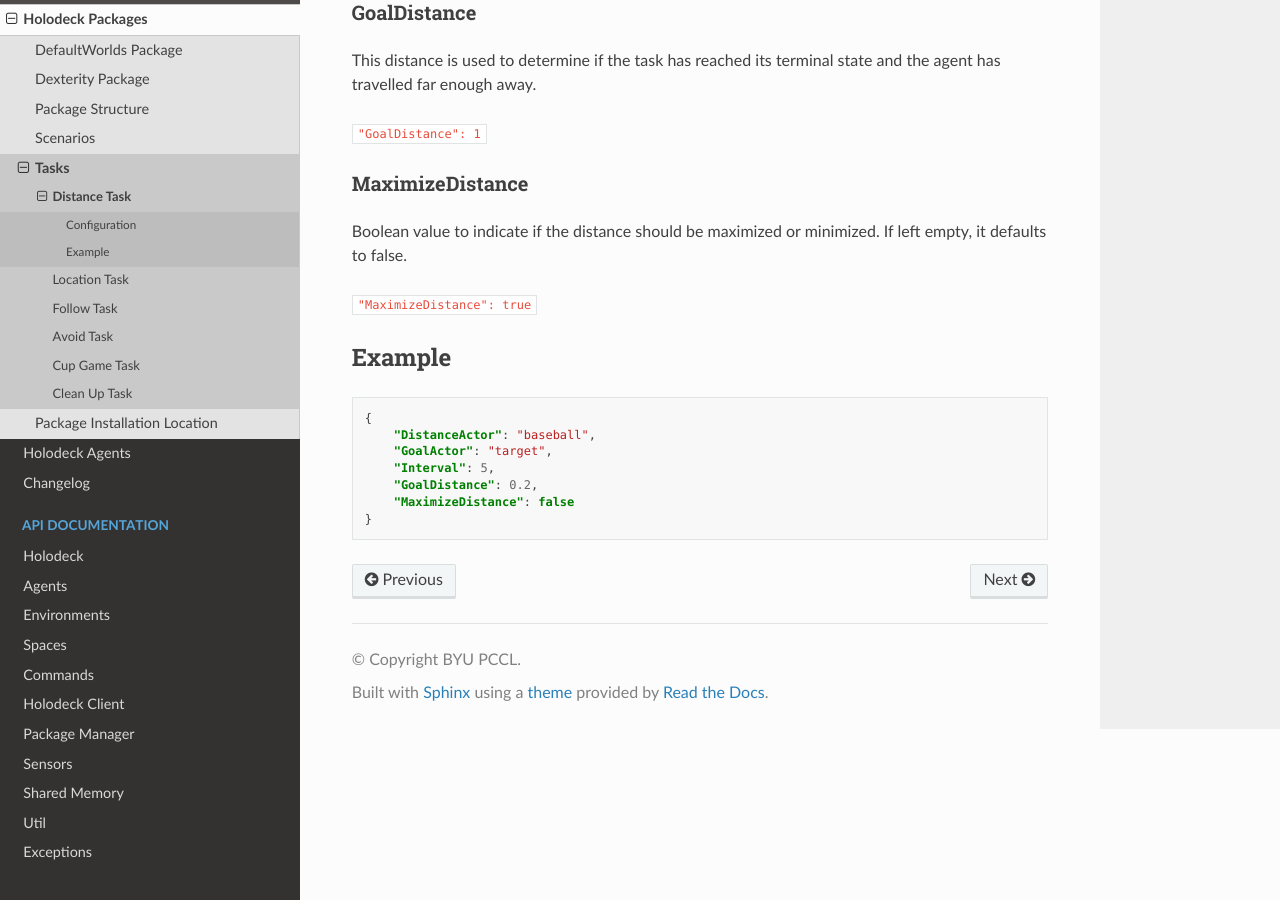
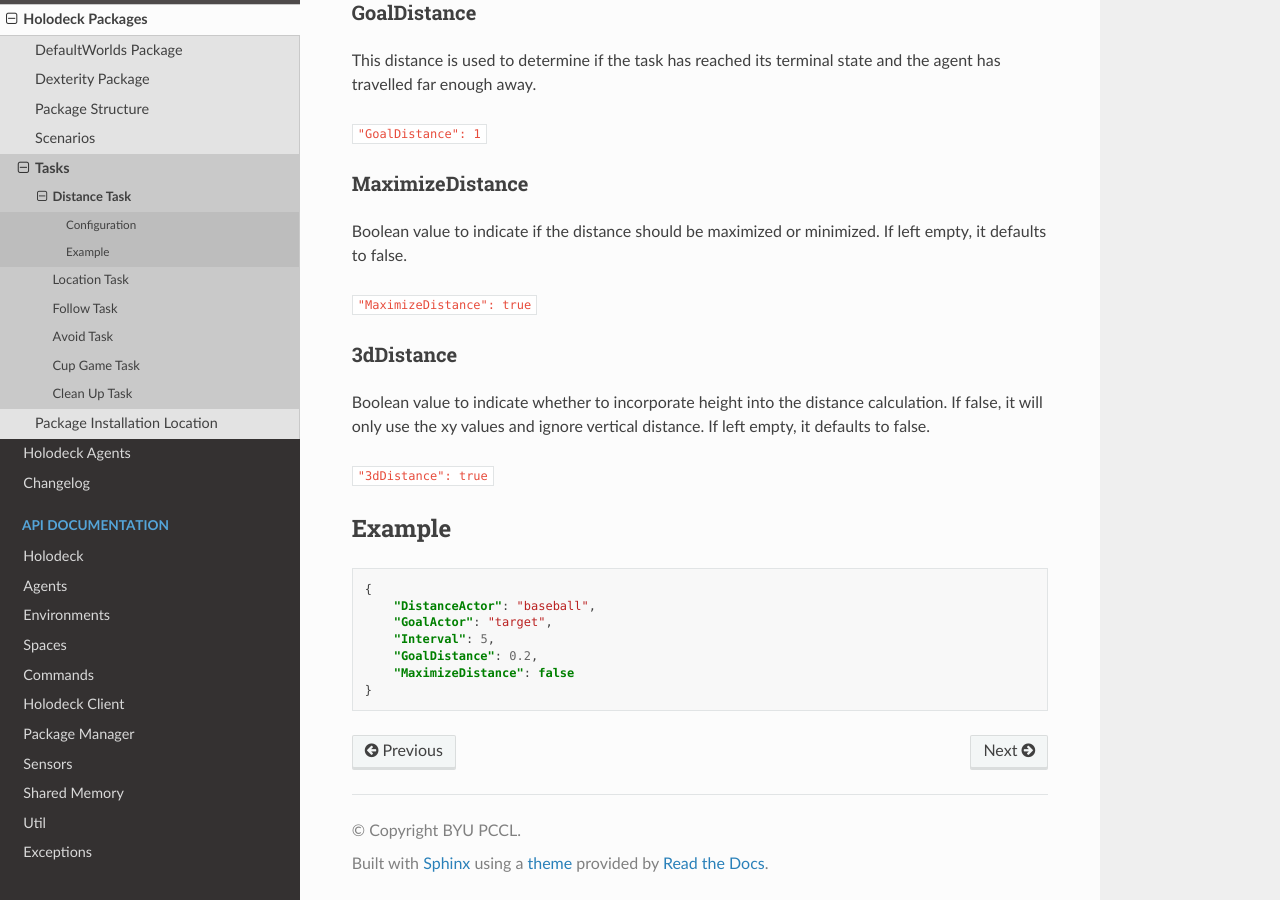
Before and after one commit to BYU-PCCL/holodeck, a Sphinx documentation site: the page built from docs/packages/docs/tasks/distance-task.rst, in a window 1280 px wide and 900 px high, scrolled down 995 px. Built offline with Sphinx 7.4.7 and the Read the Docs theme 2.0.0, drawn with Linux system fonts in a browser that asks for light colours; formulas are drawn with MathJax 3.

Commit message:
Added documentation for the 3ddistance flag

```diff
--- a/docs/changelog/changelog.rst
+++ b/docs/changelog/changelog.rst
@@ -21,7 +21,10 @@ Highlights
 
 New Features
 ~~~~~~~~~~~~
-
+- :ref:`distance-task` can now be set to use only the xy coordinates in the
+  distance calculation with the 3dDistance flag, which no longer incentivizes
+  agents to fly straight up for infinite reward.
+  (`#360 <https://github.com/BYU-PCCL/holodeck/issues/360>`_)
 
 Changes
 ~~~~~~~
--- a/docs/packages/docs/tasks/distance-task.rst
+++ b/docs/packages/docs/tasks/distance-task.rst
@@ -60,6 +60,15 @@ If left empty, it defaults to false.
 
 ``"MaximizeDistance": true``
 
+3dDistance
+~~~~~~~~~~
+
+Boolean value to indicate whether to incorporate height into the distance calculation.
+If false, it will only use the xy values and ignore vertical distance.
+If left empty, it defaults to false.
+
+``"3dDistance": true``
+
 Example
 -------
 .. code-block:: json
```
